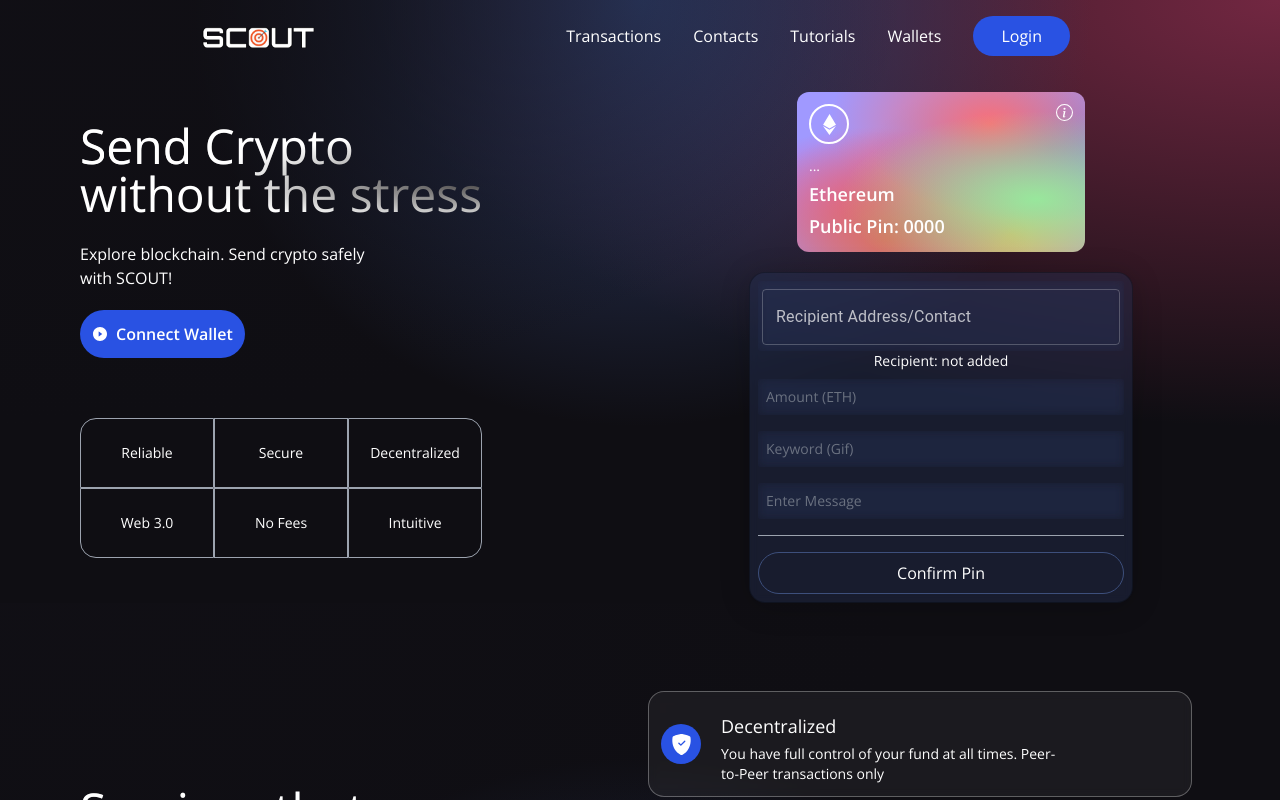
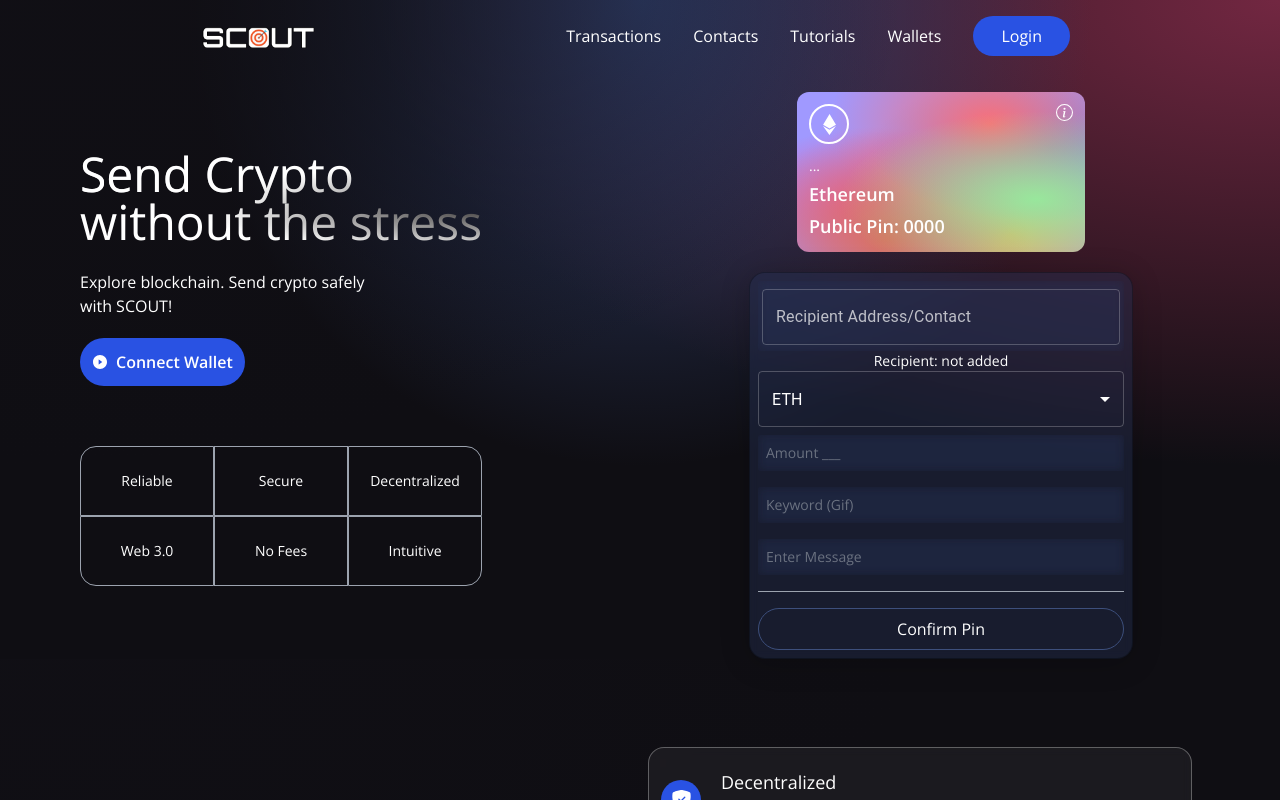
Before and after one commit to kai-feinberg/Scout-Protocol-Testnet, a React (Vite) app in the folder client/: page / in a window 1280 px wide. Shown: the top 800 px of the page. Built offline with nearby package versions, Linux system fonts and the light colour scheme.

Commit message:
Created Dropdown

```diff
--- a/client/src/components/Welcome.jsx
+++ b/client/src/components/Welcome.jsx
@@ -11,6 +11,7 @@
 import Notiflix from 'notiflix';
 import TextField from "@mui/material/TextField";
 import Autocomplete from "@mui/material/Autocomplete";
+import Select from '@mui/material/Select';
 //import PopUp from './PopUp.jsx'
 import { Confirm } from 'notiflix/build/notiflix-confirm-aio';
 import { TransactionContext } from "../context/TransactionContext";
@@ -18,6 +19,8 @@
 import { Loader } from ".";
 import { useEffect } from "react";
 import { createTheme, ThemeProvider } from '@mui/material/styles';
+import { InputLabel, MenuItem } from "@mui/material";
+import { ErrorCode } from "@ethersproject/logger";
 
 const companyCommonStyles = "min-h-[70px] sm:px-0 px-2 sm:min-w-[120px] flex justify-center items-center border-[0.5px] border-gray-400 text-sm font-light text-white";
 
@@ -48,6 +51,7 @@
   const [seen, setSeen] = useState(false);
   const [contactName, setContactName] = useState("");
   const [contactAdd, setContactAdd] = useState("");
+  const [erc20, setErc20] = React.useState("ETH");
   const [recipient, setRecipient] = useState("");
   //const [transactionCount, setTransactionCount] = useState()
   const [toggleMenu, setToggleMenu] = React.useState(false);
@@ -184,13 +188,14 @@
       if (ethereum) {
         const { amount, keyword, message } = formData;
         const usdcContract = createUsdcContract();
+        const transactionsContract = createEthereumContract();
         // console.log(usdcContract);
-        const parsedAmount = ethers.utils.parseEther(amount);
+        let parsedAmount = ethers.utils.parseEther(amount);
+        //parsedAmount = parsedAmount.div(10**18);
+        console.log(parsedAmount);
 
         //requests a p-2-p txn to be signed from metamask
         await usdcContract.transfer(recipient, parsedAmount);
-
-
         const transactionHash = await transactionsContract.addToBlockchain(recipient, parsedAmount, message, keyword);
 
         setIsLoading(true);
@@ -232,13 +237,18 @@
       'cancel',
 
       () => {
-        //sendTransaction();
+        if (erc20 === "USDC"){
           sendUsdc();
+        }
+        else{
+        sendTransaction();
+        }
+
       },
       () => {
         console.log('ahhhhhhhh the pain');
       },
-      {/*extra options */}
+      {/*extra options */ }
     );
 
   };
@@ -288,6 +298,17 @@
     console.log(usdcContract);
     return usdcContract;
   };
+
+  const handleErc20 = (event) => {
+    setErc20(event.target.value);
+    console.log(erc20);
+  };
+
+
+  // const handleChange = (e, htmlname) => {
+  //   setformData((prevState) => ({ ...prevState, [htmlname]: e.target.value }));
+  // };
+
 
   useEffect(() => {
     // declare the async data fetching function
@@ -419,7 +440,7 @@
                   style={{ height: 70 }}
                   value={recipient}
                   onChange={(_event, newRecipient) => {
-                if (newRecipient !==null){
+                    if (newRecipient !== null) {
                       console.log(newRecipient);
                       if (typeof (newRecipient) === "object") {
                         // console.log((newRecipient.address));
@@ -428,13 +449,29 @@
                       } else {
                         setRecipient(newRecipient);
                       }
-                }}}
+                    }
+                  }}
                 />
               </ThemeProvider>
-            <p className= "text-white font-light text-sm align-left"> Recipient: {recName}</p>
+              <p className="text-white font-light text-sm align-left"> Recipient: {recName}</p>
 
+              <ThemeProvider theme={darkTheme}>
 
-            <Input placeholder="Amount (ETH)" name="amount" type="number" handleChange={handleChange} />
+                <Select
+                  id="token-select"
+                  value={erc20}
+                  onChange={handleErc20}
+                  label="token"
+                  className="w-full"
+                  >
+
+                  <MenuItem value={"ETH"}>ETH</MenuItem>
+                  <MenuItem value={"MATIC"}>MATIC</MenuItem>
+                  <MenuItem value={"USDC"}>USDC</MenuItem>
+                </Select>
+              </ThemeProvider>
+
+              <Input placeholder="Amount ___" name="amount" type="number" handleChange={handleChange} />
               <Input placeholder="Keyword (Gif)" name="keyword" type="text" handleChange={handleChange} />
               <Input placeholder="Enter Message" name="message" type="text" handleChange={handleChange} />
 
```
Lines whose indentation alone changed are shown as unchanged.
